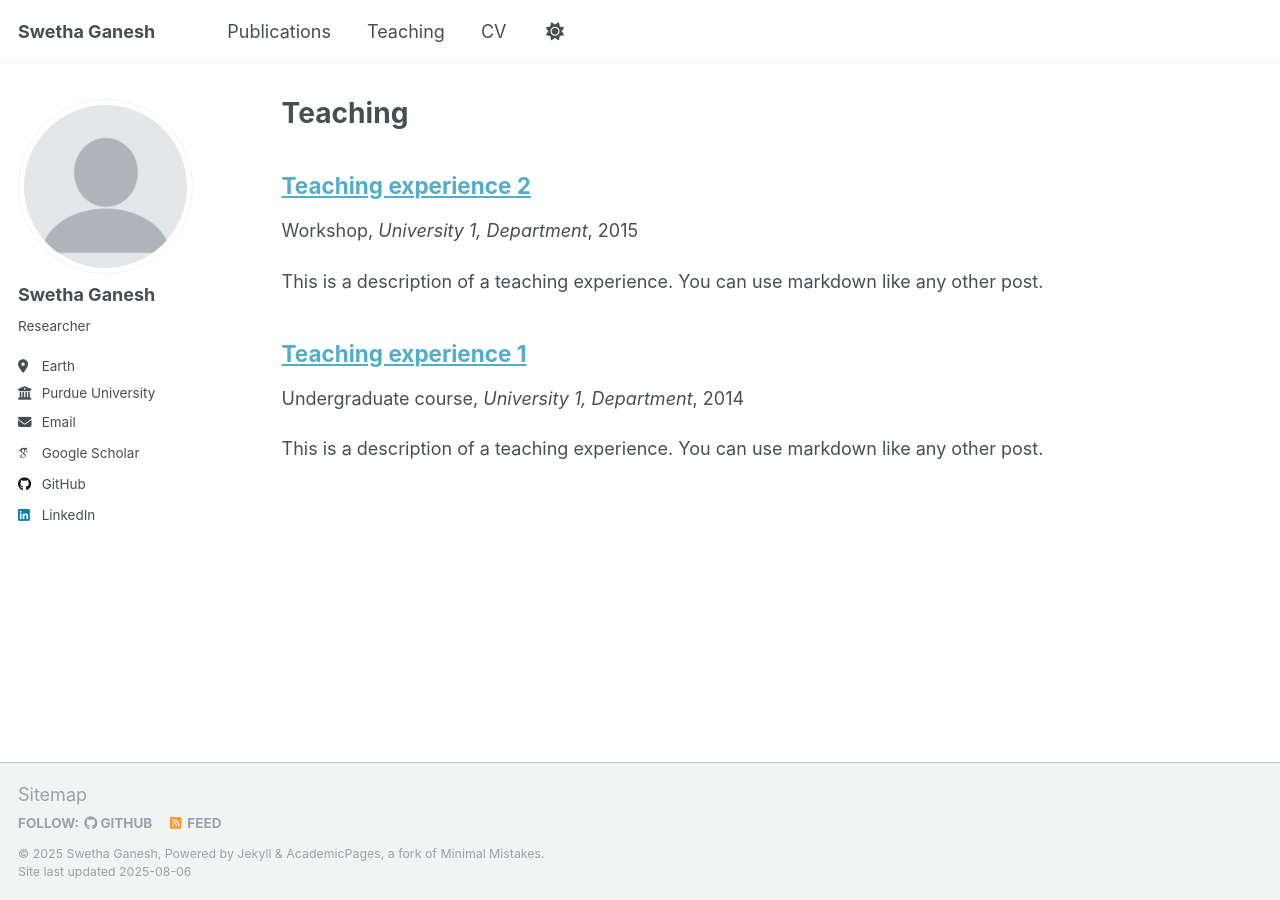
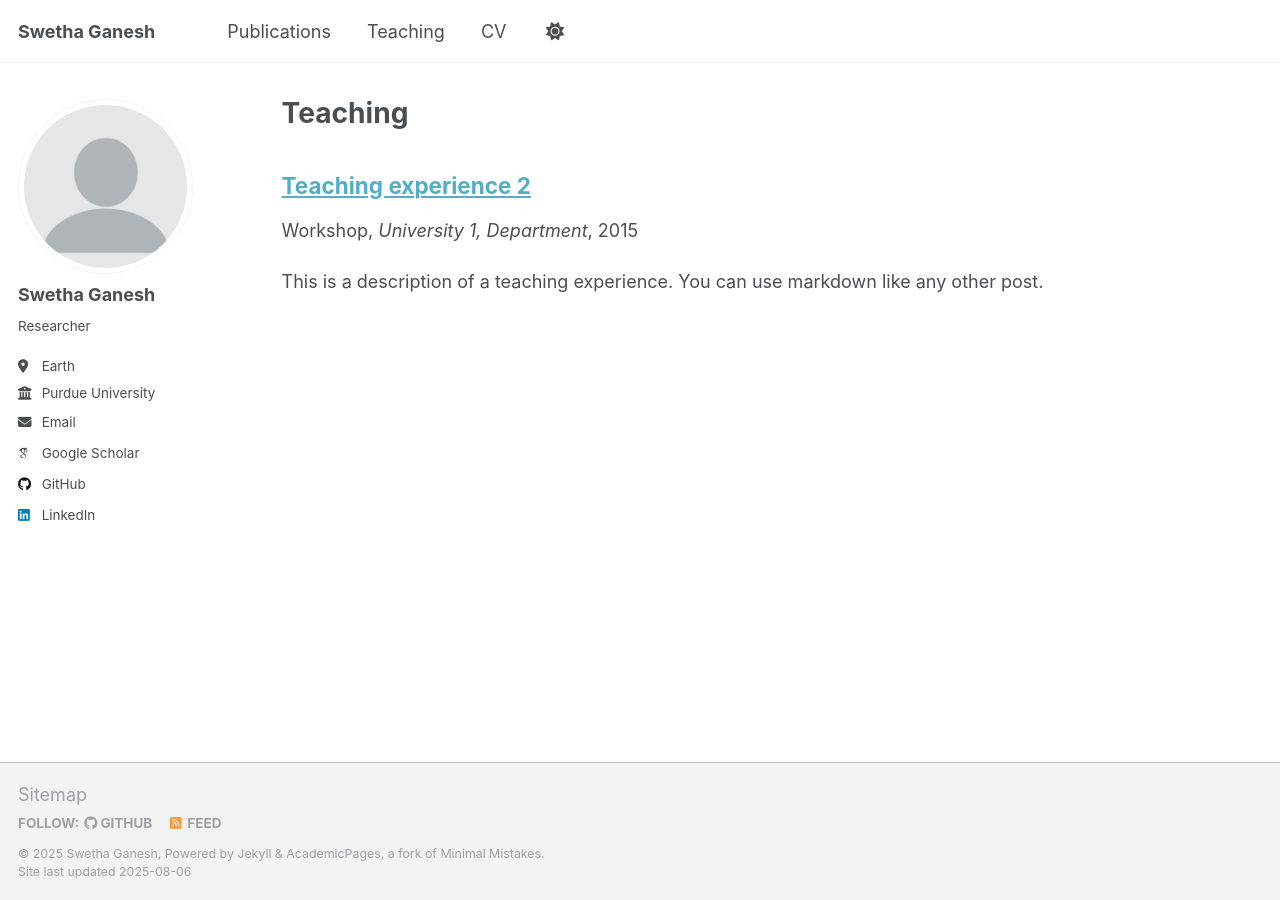
Before and after one commit to swethaganesh17/swethaganesh17.github.io, a Jekyll site: the page built from _pages/teaching.html, in a window 1280 px wide. Built offline with Jekyll 4.4.1, drawn with Linux system fonts in a browser that asks for light colours; some web fonts are replaced; a script that is not in the unit is left out.

Commit message:
Update 2014-spring-teaching-1.md

```diff
--- a/_teaching/2014-spring-teaching-1.md
+++ b/_teaching/2014-spring-teaching-1.md
@@ -1,20 +1 @@
----
-title: "Teaching experience 1"
-collection: teaching
-type: "Undergraduate course"
-permalink: /teaching/2014-spring-teaching-1
-venue: "University 1, Department"
-date: 2014-01-01
-location: "City, Country"
----
-
-This is a description of a teaching experience. You can use markdown like any other post.
-
-Heading 1
-======
-
-Heading 2
-======
-
-Heading 3
-======
+Hi
```
